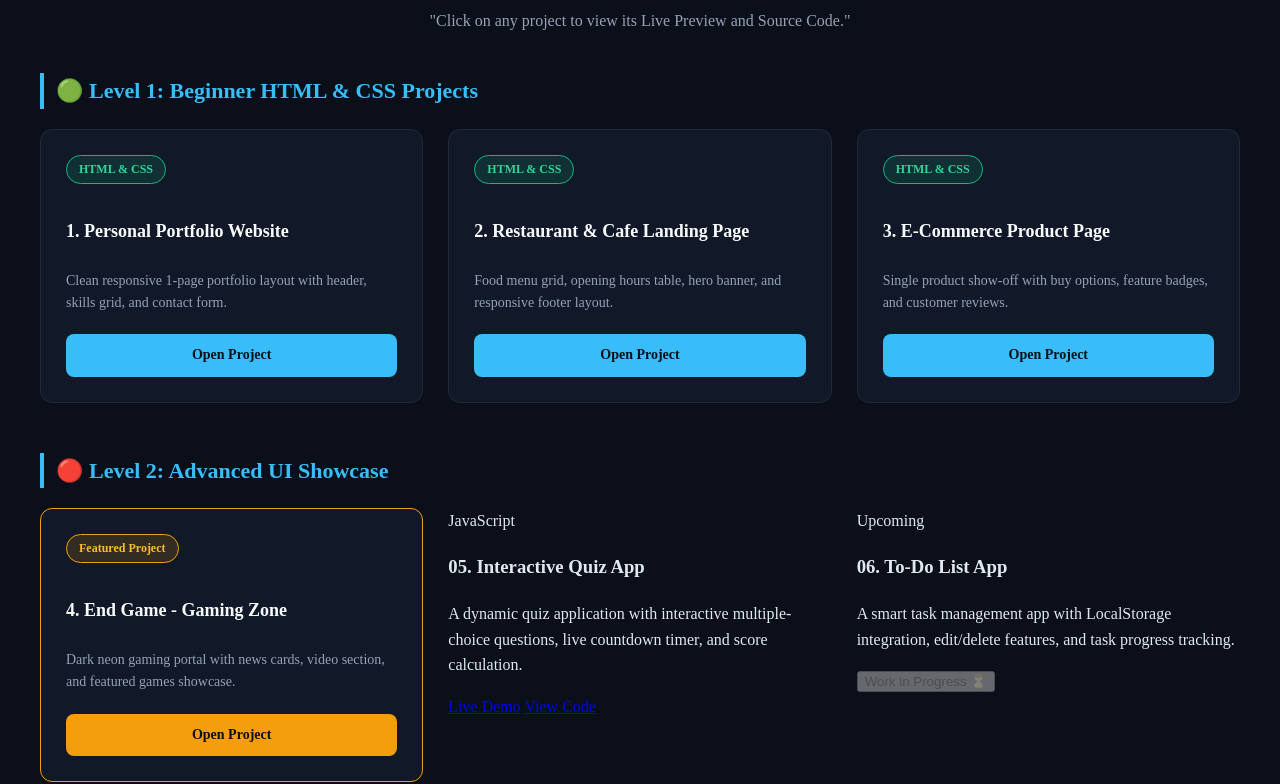
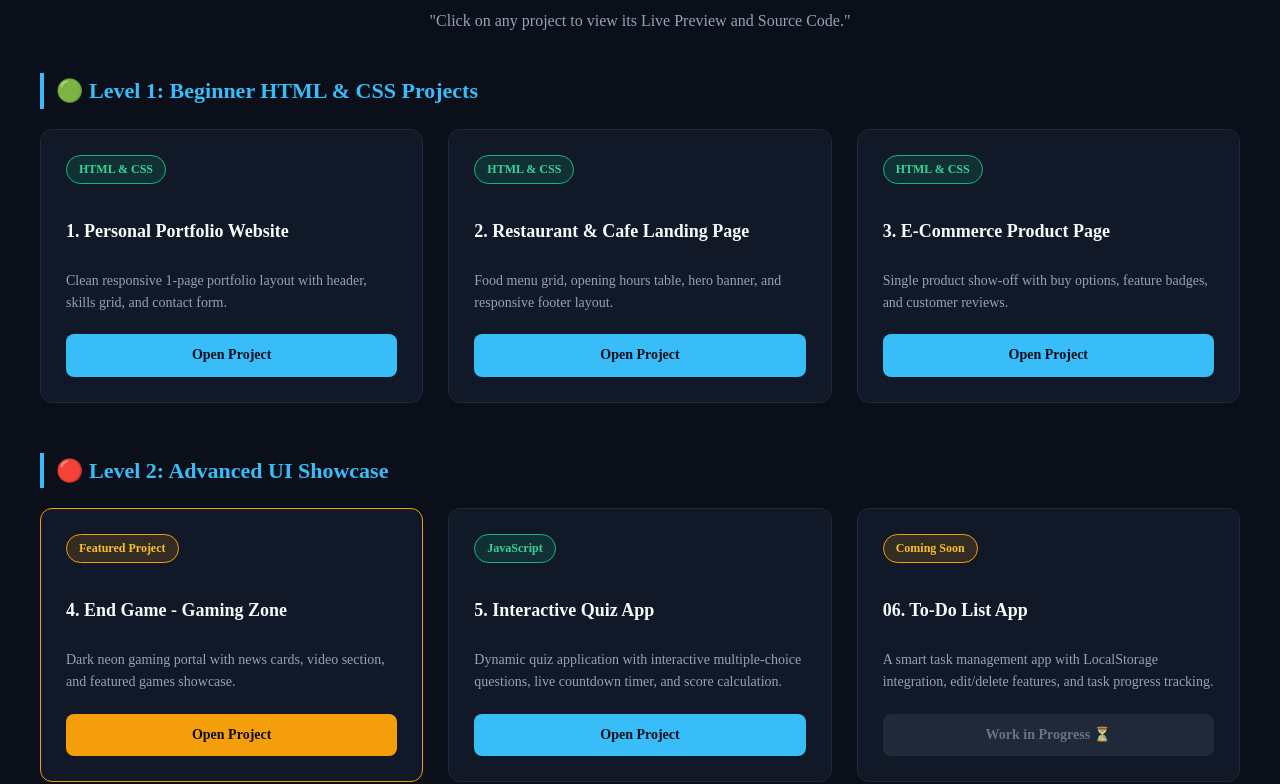
Before and after one commit to pritam543/frontend-craft, a plain HTML site: page projects.html in a window 1280 px wide. Shown: the part 182-966 px from the top of the page. Drawn offline with Linux system fonts and the light colour scheme.

Commit message:
update code

```diff
--- a/projects.html
+++ b/projects.html
@@ -1,7 +1,6 @@
 <!DOCTYPE html>
 <html lang="hi">
 <head>
-
     <meta charset="UTF-8">
     <meta name="viewport" content="width=device-width, initial-scale=1.0">
 
@@ -45,7 +44,7 @@
                     <a href="projects/01-portfolio/index.html" class="btn btn-primary">Open Project</a>
                 </div>
 
-                <!-- Project 2 (Updated Link) -->
+                <!-- Project 2 -->
                 <div class="card">
                     <span class="badge basic">HTML & CSS</span>
                     <h3>2. Restaurant & Cafe Landing Page</h3>
@@ -53,7 +52,7 @@
                     <a href="projects/02-cafe/index.html" class="btn btn-primary">Open Project</a>
                 </div>
 
-                <!-- Project 3 (Updated Link) -->
+                <!-- Project 3 -->
                 <div class="card">
                     <span class="badge basic">HTML & CSS</span>
                     <h3>3. E-Commerce Product Page</h3>
@@ -77,27 +76,22 @@
                     <a href="projects/04-gaming-zone/index.html" class="btn btn-glow">Open Project</a>
                 </div>
 
-
-              <!-- Project 05: Quiz App (Active) -->
-<div class="project-card">
-    <div class="project-tag">JavaScript</div>
-    <h3>05. Interactive Quiz App</h3>
-    <p>A dynamic quiz application with interactive multiple-choice questions, live countdown timer, and score calculation.</p>
-    <div class="card-buttons">
-        <a href="./projects/05-quiz-app/demo.html" target="_blank" class="btn-demo">Live Demo</a>
-        <a href="./projects/05-quiz-app/index.html" class="btn-code">View Code</a>
-    </div>
+                <!-- Project 5: Quiz App -->
+                <div class="card">
+                    <span class="badge basic">JavaScript</span>
+                    <h3>5. Interactive Quiz App</h3>
+                    <p>Dynamic quiz application with interactive multiple-choice questions, live countdown timer, and score calculation.</p>
+                    <a href="projects/05-quiz-app/index.html" class="btn btn-primary">Open Project</a>
                 </div>
 
-<!-- Project 06: Coming Soon (Pending) -->
-<div class="project-card pending-card">
-    <div class="project-tag pending-tag">Upcoming</div>
+                <!-- Project 06: Coming Soon -->
+                <div class="card">
+                    <span class="badge advanced">Coming Soon</span>
                     <h3>06. To-Do List App</h3>
                     <p>A smart task management app with LocalStorage integration, edit/delete features, and task progress tracking.</p>
-    <div class="card-buttons">
-        <button class="btn-demo disabled" disabled>Work in Progress ⏳</button>
+                    <a href="#" class="btn btn-disabled" style="pointer-events: none;">Work in Progress ⏳</a>
                 </div>
-</div>
+
             </div>
         </section>
 
--- a/projects/05-quiz-app/index.html
+++ b/projects/05-quiz-app/index.html
@@ -30,6 +30,7 @@
         </div>
     </div>
 
-    <script src="script.js"></script>
+    <!-- Script version updated to prevent caching -->
+    <script src="script.js?v=2.0"></script>
 </body>
 </html>
```
Also changed, not shown: projects/05-quiz-app/demo.html (+1 -1 lines). Lines whose indentation alone changed are shown as unchanged.
